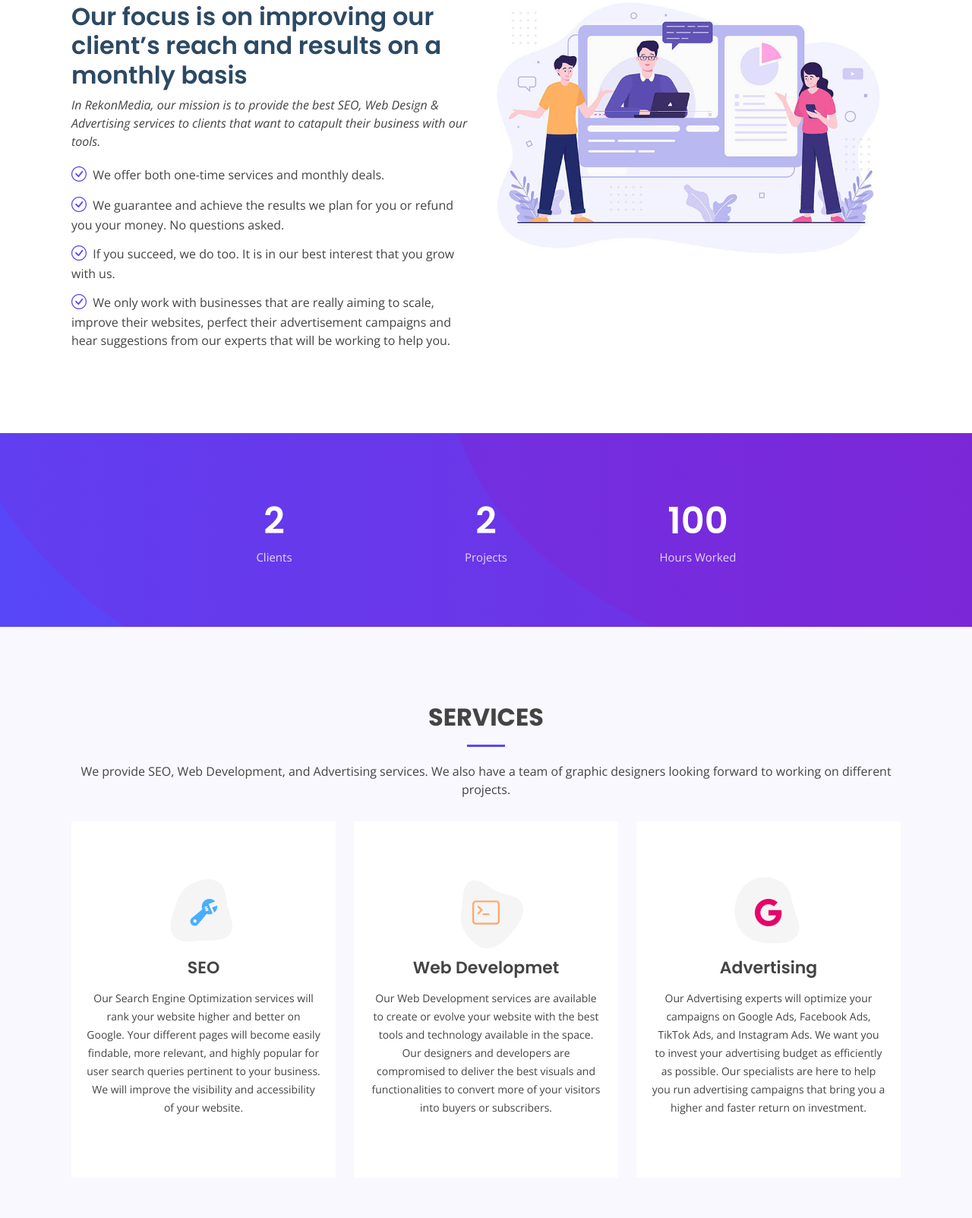
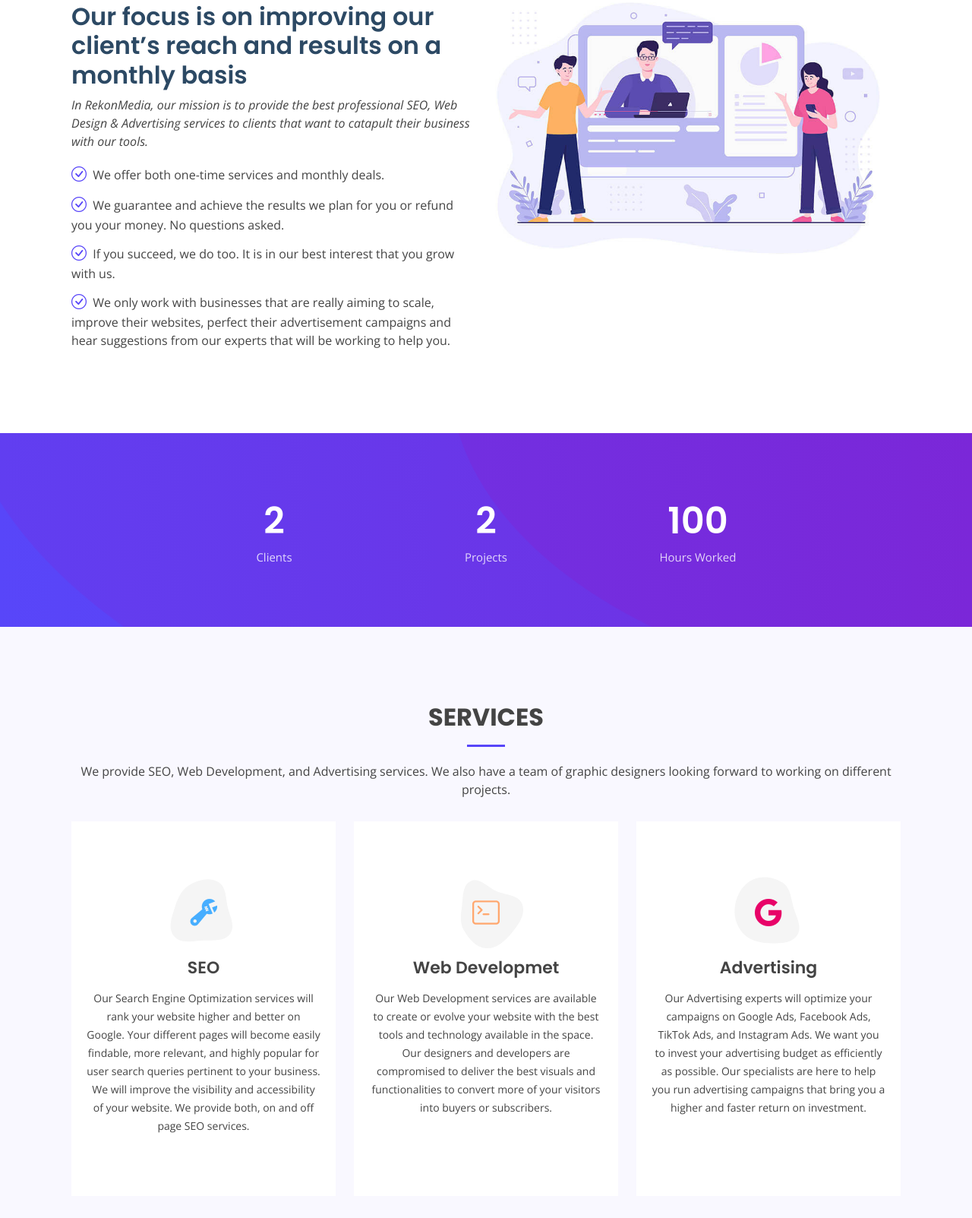
Before and after one commit to Lucasiocco/RekonMedia, a plain HTML site: page RekonMedia/index.html in a window 1280 px wide. Shown: the part 897-2500 px from the top of the page at 76% size. Drawn offline with nearby package versions, Linux system fonts and the light colour scheme; a script that the page names is missing.

Commit message:
Se realizarion cambios de textos

```diff
--- a/RekonMedia/index.html
+++ b/RekonMedia/index.html
@@ -14,8 +14,8 @@
   <meta charset="utf-8">
   <meta content="width=device-width, initial-scale=1.0" name="viewport">
 
-  <title>RekonMedia</title>
-  <meta content="" name="description">
+  <title>RekonMedia | On page SEO, Web Design & Advertising services</title>
+  <meta content="We provide professional on and off page SEO and Web Design services. We also help companies with their advertising campaigns ensuring their money is not wasted." name="description">
   <meta content="" name="keywords">
   <link rel="shortcut icon" href="/assets/img/RekonMedia_RM_Purple_FAVICON.svg" type="image/x-icon">
 
@@ -91,7 +91,7 @@
           </div>
           <div class="col-lg-6 pt-4 pt-lg-0 order-2 order-lg-1 content" data-aos="fade-right" id="aboutText">
             <h3>Our focus is on improving our client’s reach and results on a monthly basis</h3>
-            <p class="fst-italic">In RekonMedia, our mission is to provide the best SEO, Web Design & Advertising services to clients that want to catapult their business with our tools.
+            <p class="fst-italic">In RekonMedia, our mission is to provide the best professional SEO, Web Design & Advertising services to clients that want to catapult their business with our tools.
             </p>
             <ul>
               <li><i class="bi bi-check-circle"></i> We offer both one-time services and monthly deals.</li>
@@ -151,7 +151,7 @@
                 <i class="bi bi-wrench-adjustable"></i>
               </div>
               <h4>SEO</h4>
-              <p>Our Search Engine Optimization services will rank your website higher and better on Google. Your different pages will become easily findable, more relevant, and highly popular for user search queries pertinent to your business. We will improve the visibility and accessibility of your website.</p>
+              <p>Our Search Engine Optimization services will rank your website higher and better on Google. Your different pages will become easily findable, more relevant, and highly popular for user search queries pertinent to your business. We will improve the visibility and accessibility of your website. We provide both, on and off page SEO services.</p>
             </div>
           </div>
 
@@ -307,6 +307,7 @@
     <section id="team" class="team">
       <div class="section-title">
         <h2>Team</h2>
+        <p>You probably found us looking for a local SEO agency or "SEO agency near me." Although it's hard to know if we are close to each other, <br> we would love to get in touch with you and your team in a meeting; so we get to know each other better.</p>
       </div>
       <div class="cardTeam1">
 
@@ -439,6 +440,7 @@
               <a data-bs-toggle="collapse" data-bs-target="#faq-list-2" class="collapsed">Who are the target clients for our services? <i class="bx bx-chevron-down icon-show"></i><i class="bx bx-chevron-up icon-close"></i></a>
               <div id="faq-list-2" class="collapse" data-bs-parent=".faq-list">
                 <p>
+                  The agency usually works on eCommerce websites, but our SEO, Web Design, and Advertising services are effective for: <br>
                   • Businesses who want to improve their website and advertising campaigns. <br>
                   • Individuals who want to improve their website's visibility and accessibility. <br>
                   • Businesses who want to invest their advertising budget efficiently.
```
Also changed, not shown: index.html (+6 -4 lines).
